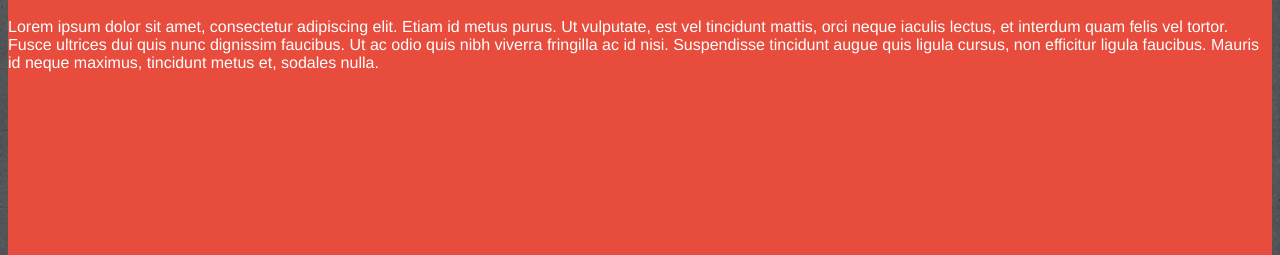
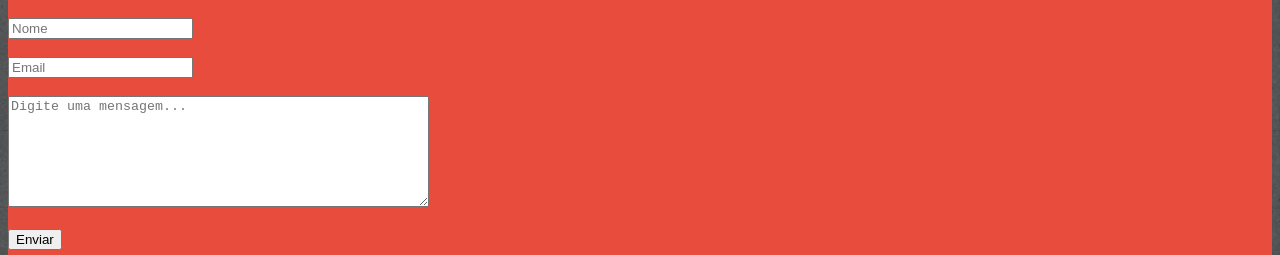
Before and after one commit to lherculino/lherculino.github.io, a plain HTML site: page index.html in a window 1280 px wide. Both pictures are taken after a click on the element "FEEDBACK". Shown: the part 486-741 px from the top of the page. Drawn offline with Linux system fonts and the light colour scheme; a web font is replaced by a local one.

Commit message:
Update index.html

```diff
--- a/index.html
+++ b/index.html
@@ -186,8 +186,22 @@
             <div class="feedback" id="idteste5" style="display: none;">
 
                 <h1>Feedback</h1>
-                <p>
-                Lorem ipsum dolor sit amet, consectetur adipiscing elit. Etiam id metus purus. Ut vulputate, est vel tincidunt mattis, orci neque iaculis lectus, et interdum quam felis vel tortor. Fusce ultrices dui quis nunc dignissim faucibus. Ut ac odio quis nibh viverra fringilla ac id nisi. Suspendisse tincidunt augue quis ligula cursus, non efficitur ligula faucibus. Mauris id neque maximus, tincidunt metus et, sodales nulla.</p>
+
+                <div align="center">
+                    <form name="feedback" id="feedback" method="post" align="left">
+                    <div>
+                        <input type="text" name="name" id="name"value="" placeholder="Nome" required><br><br>
+                    </div>
+                    <div>
+                        <input type="email" name="email" id="email" value="" placeholder="Email" required ><br><br>
+                    </div>
+                    <div>
+                        <textarea value="Mensagem" id="message" name="message" rows="7" cols="50" required value="" placeholder="Digite uma mensagem..."></textarea><br><br>
+                    </div>
+                    <input type="submit" value="Enviar">
+                    </form>
+                </div>
+
 
             </div>
 
```
